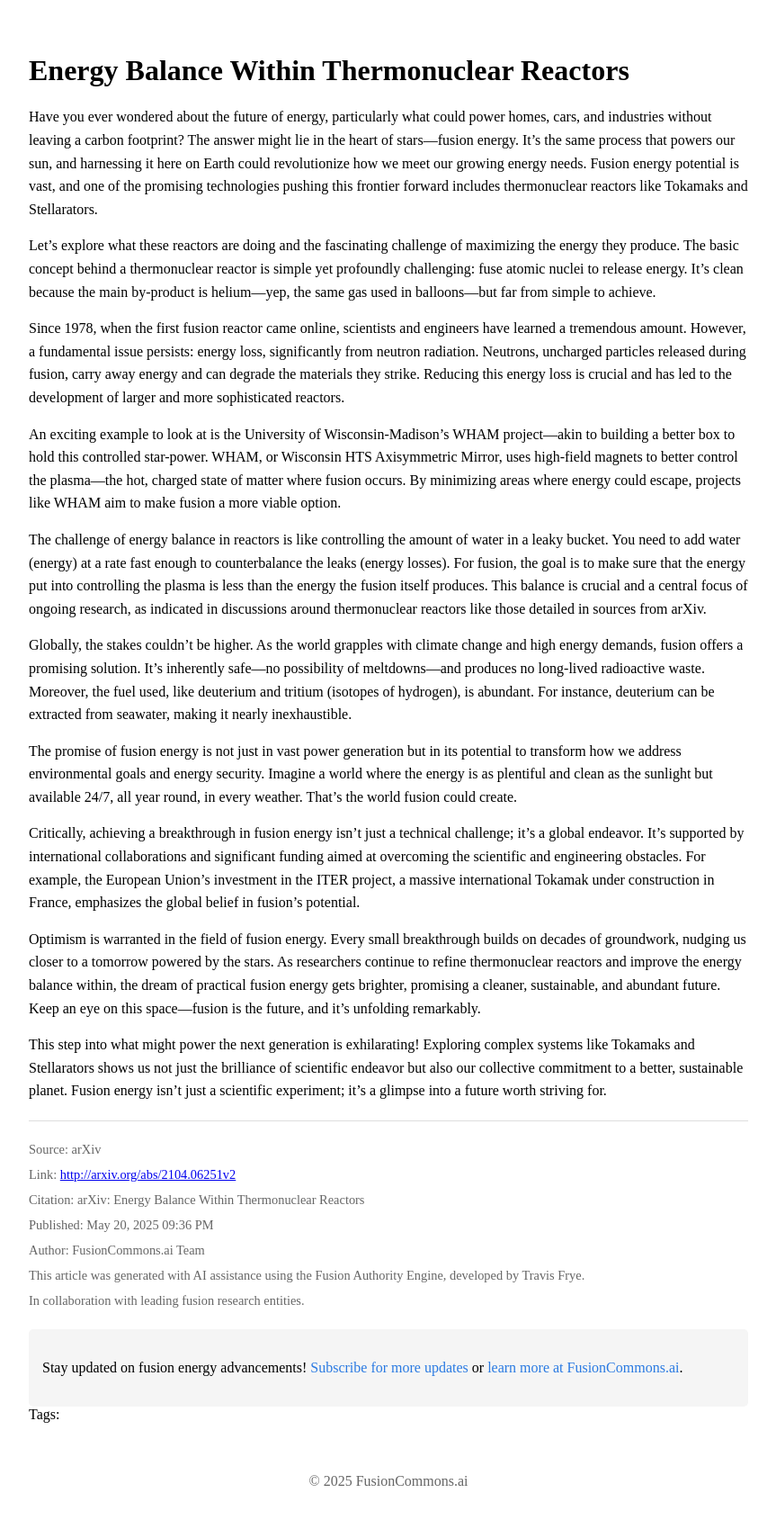
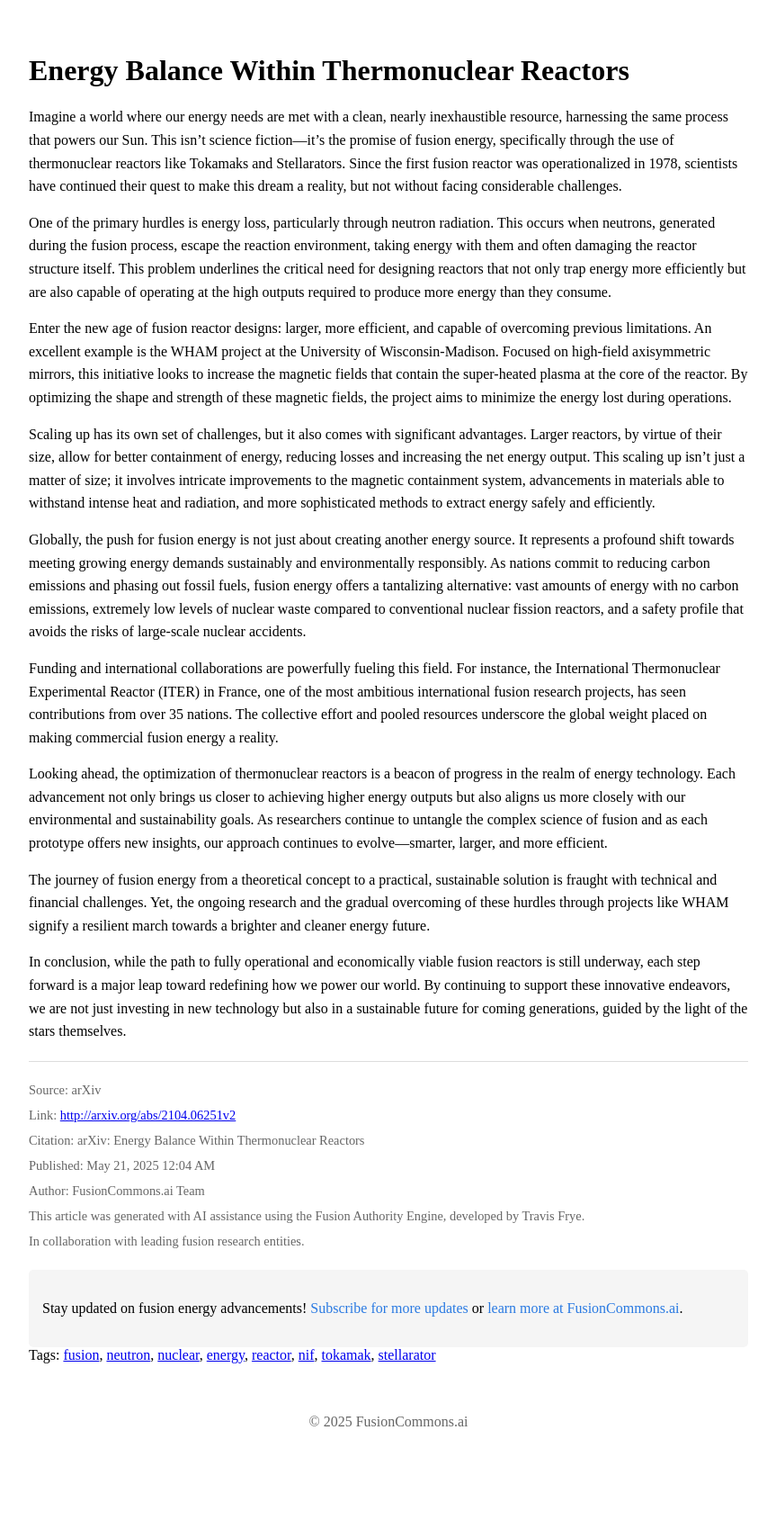
Before and after one commit to hyperpoint/hyperpoint.github.io, a Jekyll site: the page built from _posts/2021-04-01-11953544f67835b8c88834488b6dcaed-energy-balance-within-thermonuclear-reactors.md, in a window 1280 px wide. Shown: the part 201-1900 px from the top of the page at 90% size, without its empty margins (208-1071 px from the left). Built offline with Jekyll 4.4.1, drawn with Linux system fonts in a browser that asks for light colours; after the commit the page ends 1834 px from its top, so only the background shows below that.

Commit message:
Update blog post: Energy Balance Within Thermonuclear Reactors

```diff
--- a/_posts/2021-04-01-11953544f67835b8c88834488b6dcaed-energy-balance-within-thermonuclear-reactors.md
+++ b/_posts/2021-04-01-11953544f67835b8c88834488b6dcaed-energy-balance-within-thermonuclear-reactors.md
@@ -1,8 +1,9 @@
 ---
 layout: post
 title: "Energy Balance Within Thermonuclear Reactors"
-date: 2025-05-20 21:36:10
+date: 2025-05-21 00:04:43
 categories: [fusion, energy]
+tags: ["fusion", "neutron", "nuclear", "energy", "reactor", "nif", "tokamak", "stellarator"]
 permalink: "/posts/2021/04/01/energy-balance-within-thermonuclear-reactors/"
 author: FusionCommons.ai Team
 note: This article was generated with AI assistance using the Fusion Authority Engine, developed by Travis Frye.
@@ -12,22 +13,20 @@ link: "http://arxiv.org/abs/2104.06251v2"
 citation: "arXiv: Energy Balance Within Thermonuclear Reactors"
 ---
 
-Have you ever wondered about the future of energy, particularly what could power homes, cars, and industries without leaving a carbon footprint? The answer might lie in the heart of stars—fusion energy. It's the same process that powers our sun, and harnessing it here on Earth could revolutionize how we meet our growing energy needs. Fusion energy potential is vast, and one of the promising technologies pushing this frontier forward includes thermonuclear reactors like Tokamaks and Stellarators.
+Imagine a world where our energy needs are met with a clean, nearly inexhaustible resource, harnessing the same process that powers our Sun. This isn't science fiction—it's the promise of fusion energy, specifically through the use of thermonuclear reactors like Tokamaks and Stellarators. Since the first fusion reactor was operationalized in 1978, scientists have continued their quest to make this dream a reality, but not without facing considerable challenges.
 
-Let’s explore what these reactors are doing and the fascinating challenge of maximizing the energy they produce. The basic concept behind a thermonuclear reactor is simple yet profoundly challenging: fuse atomic nuclei to release energy. It's clean because the main by-product is helium—yep, the same gas used in balloons—but far from simple to achieve.
+One of the primary hurdles is energy loss, particularly through neutron radiation. This occurs when neutrons, generated during the fusion process, escape the reaction environment, taking energy with them and often damaging the reactor structure itself. This problem underlines the critical need for designing reactors that not only trap energy more efficiently but are also capable of operating at the high outputs required to produce more energy than they consume.
 
-Since 1978, when the first fusion reactor came online, scientists and engineers have learned a tremendous amount. However, a fundamental issue persists: energy loss, significantly from neutron radiation. Neutrons, uncharged particles released during fusion, carry away energy and can degrade the materials they strike. Reducing this energy loss is crucial and has led to the development of larger and more sophisticated reactors.
+Enter the new age of fusion reactor designs: larger, more efficient, and capable of overcoming previous limitations. An excellent example is the WHAM project at the University of Wisconsin-Madison. Focused on high-field axisymmetric mirrors, this initiative looks to increase the magnetic fields that contain the super-heated plasma at the core of the reactor. By optimizing the shape and strength of these magnetic fields, the project aims to minimize the energy lost during operations.
 
-An exciting example to look at is the University of Wisconsin-Madison’s WHAM project—akin to building a better box to hold this controlled star-power. WHAM, or Wisconsin HTS Axisymmetric Mirror, uses high-field magnets to better control the plasma—the hot, charged state of matter where fusion occurs. By minimizing areas where energy could escape, projects like WHAM aim to make fusion a more viable option.
+Scaling up has its own set of challenges, but it also comes with significant advantages. Larger reactors, by virtue of their size, allow for better containment of energy, reducing losses and increasing the net energy output. This scaling up isn't just a matter of size; it involves intricate improvements to the magnetic containment system, advancements in materials able to withstand intense heat and radiation, and more sophisticated methods to extract energy safely and efficiently.
 
-The challenge of energy balance in reactors is like controlling the amount of water in a leaky bucket. You need to add water (energy) at a rate fast enough to counterbalance the leaks (energy losses). For fusion, the goal is to make sure that the energy put into controlling the plasma is less than the energy the fusion itself produces. This balance is crucial and a central focus of ongoing research, as indicated in discussions around thermonuclear reactors like those detailed in sources from arXiv.
+Globally, the push for fusion energy is not just about creating another energy source. It represents a profound shift towards meeting growing energy demands sustainably and environmentally responsibly. As nations commit to reducing carbon emissions and phasing out fossil fuels, fusion energy offers a tantalizing alternative: vast amounts of energy with no carbon emissions, extremely low levels of nuclear waste compared to conventional nuclear fission reactors, and a safety profile that avoids the risks of large-scale nuclear accidents.
 
-Globally, the stakes couldn’t be higher. As the world grapples with climate change and high energy demands, fusion offers a promising solution. It’s inherently safe—no possibility of meltdowns—and produces no long-lived radioactive waste. Moreover, the fuel used, like deuterium and tritium (isotopes of hydrogen), is abundant. For instance, deuterium can be extracted from seawater, making it nearly inexhaustible.
+Funding and international collaborations are powerfully fueling this field. For instance, the International Thermonuclear Experimental Reactor (ITER) in France, one of the most ambitious international fusion research projects, has seen contributions from over 35 nations. The collective effort and pooled resources underscore the global weight placed on making commercial fusion energy a reality.
 
-The promise of fusion energy is not just in vast power generation but in its potential to transform how we address environmental goals and energy security. Imagine a world where the energy is as plentiful and clean as the sunlight but available 24/7, all year round, in every weather. That’s the world fusion could create.
+Looking ahead, the optimization of thermonuclear reactors is a beacon of progress in the realm of energy technology. Each advancement not only brings us closer to achieving higher energy outputs but also aligns us more closely with our environmental and sustainability goals. As researchers continue to untangle the complex science of fusion and as each prototype offers new insights, our approach continues to evolve—smarter, larger, and more efficient.
 
-Critically, achieving a breakthrough in fusion energy isn’t just a technical challenge; it’s a global endeavor. It’s supported by international collaborations and significant funding aimed at overcoming the scientific and engineering obstacles. For example, the European Union’s investment in the ITER project, a massive international Tokamak under construction in France, emphasizes the global belief in fusion’s potential.
+The journey of fusion energy from a theoretical concept to a practical, sustainable solution is fraught with technical and financial challenges. Yet, the ongoing research and the gradual overcoming of these hurdles through projects like WHAM signify a resilient march towards a brighter and cleaner energy future.
 
-Optimism is warranted in the field of fusion energy. Every small breakthrough builds on decades of groundwork, nudging us closer to a tomorrow powered by the stars. As researchers continue to refine thermonuclear reactors and improve the energy balance within, the dream of practical fusion energy gets brighter, promising a cleaner, sustainable, and abundant future. Keep an eye on this space—fusion is the future, and it's unfolding remarkably.
-
-This step into what might power the next generation is exhilarating! Exploring complex systems like Tokamaks and Stellarators shows us not just the brilliance of scientific endeavor but also our collective commitment to a better, sustainable planet. Fusion energy isn’t just a scientific experiment; it’s a glimpse into a future worth striving for.
+In conclusion, while the path to fully operational and economically viable fusion reactors is still underway, each step forward is a major leap toward redefining how we power our world. By continuing to support these innovative endeavors, we are not just investing in new technology but also in a sustainable future for coming generations, guided by the light of the stars themselves.
```
